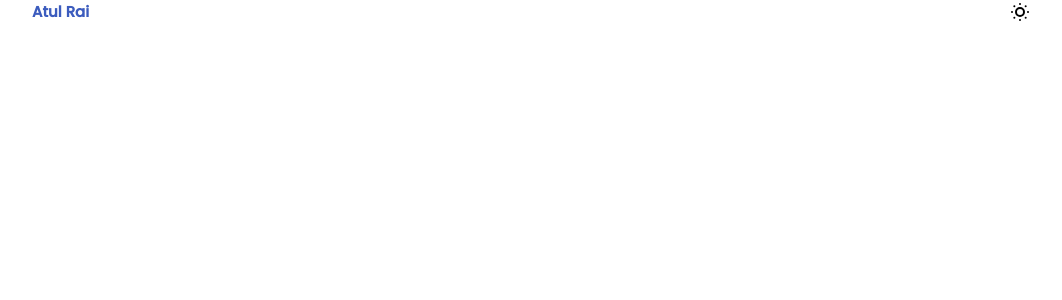
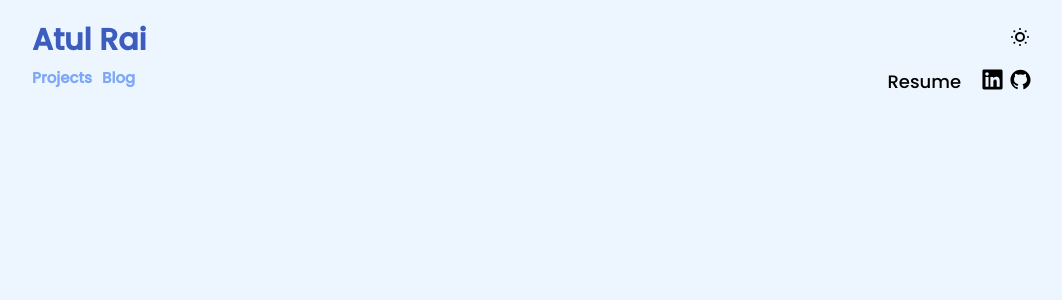
Before and after one commit to Atul72/atul-portfolio, a Next.js app: page / in a window 1280 px wide. Shown: the top 300 px of the page, without its empty margins (108-1170 px from the left). Built offline with nearby package versions, Linux system fonts and the light colour scheme.

Commit message:
created header

```diff
--- a/app/_components/header.tsx
+++ b/app/_components/header.tsx
@@ -1,11 +1,26 @@
 import { SunDim } from "lucide-react";
 import { Logo } from "./logo";
+import { Navigation } from "./navigation";
+import { AiFillGithub } from "react-icons/ai";
+import { FaLinkedin } from "react-icons/fa";
 
 export const Header = () => {
   return (
-    <div className="flex justify-between items-center">
-      <Logo />
-      <SunDim />
+    <div className="flex flex-col mt-5 md:mt-10 gap-5 ">
+      <div className="flex justify-between">
+        <Logo />
+        <SunDim className="" />
+      </div>
+      <div className="flex justify-between">
+        <Navigation />
+        <div className="flex gap-2">
+          <div className="text-[15px] md:text-[18px] hover:underline hover:cursor-pointer md:mr-6">
+            Resume
+          </div>
+          <FaLinkedin size={23} />
+          <AiFillGithub size={23} />
+        </div>
+      </div>
     </div>
   );
 };
--- a/app/_components/logo.tsx
+++ b/app/_components/logo.tsx
@@ -2,8 +2,8 @@ import Link from "next/link";
 
 export const Logo = () => {
   return (
-    <Link href="/" className="flex flex-col items-center gap-4 z-10">
-      <span className="text-xl md:text-2xl font-semibold text-localText-600">
+    <Link href="/">
+      <span className="text-3xl md:text-5xl font-semibold text-localText-600">
         Atul Rai
       </span>
     </Link>
--- a/app/_components/navigation.tsx
+++ b/app/_components/navigation.tsx
@@ -2,8 +2,7 @@ import Link from "next/link";
 
 export const Navigation = () => {
   return (
-    <div>
-      <ul className="flex gap-6 text-2xl text-localText-400 font-semibold ">
+    <ul className="flex gap-4 text-[15px] md:text-2xl text-localText-400 font-semibold ">
       <li className="hover:underline hover:text-localText-600 ">
         <Link href="/projects">Projects</Link>
       </li>
@@ -11,6 +10,5 @@ export const Navigation = () => {
         <Link href="/blog">Blog</Link>
       </li>
     </ul>
-    </div>
   );
 };
--- a/app/layout.tsx
+++ b/app/layout.tsx
@@ -21,7 +21,7 @@ export default function RootLayout({ children }: { children: ReactNode }) {
   return (
     <html lang="en">
       <body
-        className={`${poopins.className} max-w-[1000px] w-[80%] my-0 mx-auto`}
+        className={`${poopins.className} max-w-[1000px] w-[95%] md:w-[80%] my-0 mx-auto bg-localText-100`}
       >
         {children}
       </body>
--- a/package.json
+++ b/package.json
@@ -19,6 +19,7 @@
     "next-themes": "^0.3.0",
     "react": "^18",
     "react-dom": "^18",
+    "react-icons": "^5.4.0",
     "tailwind-merge": "^2.5.2",
     "tailwindcss-animate": "^1.0.7"
   },
```
Also changed, not shown: 1 other file (tests, documents, lock files or other folders). Lines whose indentation alone changed are shown as unchanged.
